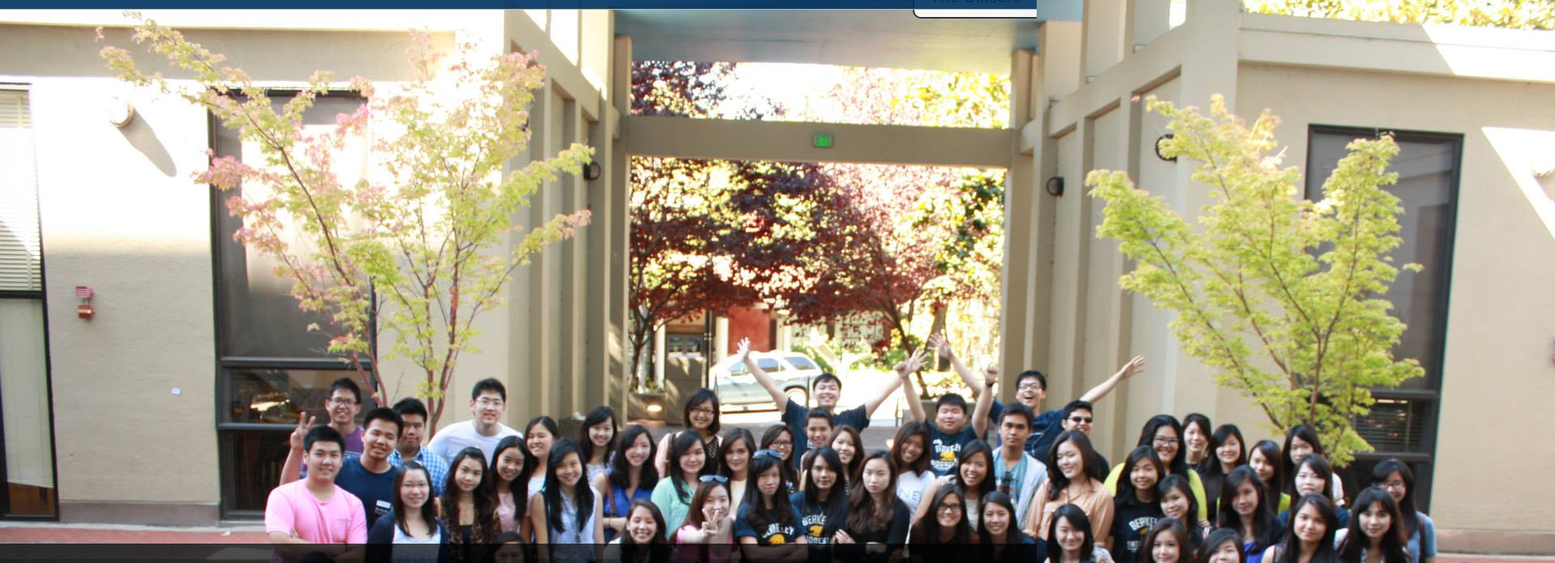
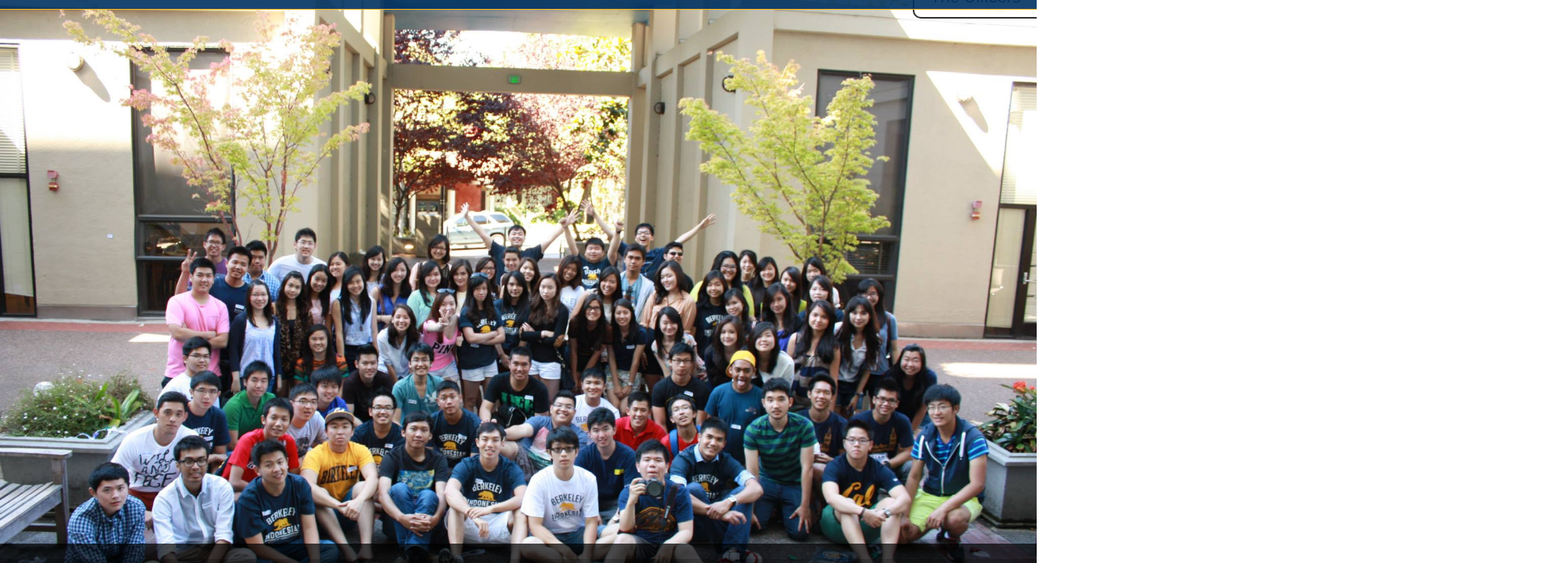
Before and after one commit to bernardusbilly/BISA, a plain HTML site: page index.html in a window 1280 px wide. Shown: the part 28-724 px from the top of the page at 81% size, 1920 px wide, since content can reach past the window. Drawn offline with Linux system fonts and the light colour scheme.

Commit message:
Update
- added back intro-photo

```diff
--- a/resources/css/bisa.css
+++ b/resources/css/bisa.css
@@ -24,6 +24,9 @@ a:hover{
 	top: 45%;
 	margin-left: auto;
 	margin-right: auto;
+}
+.intro-photo {
+	width: 100%;
 }
 .arrow-down {
 	position: fixed;
```
